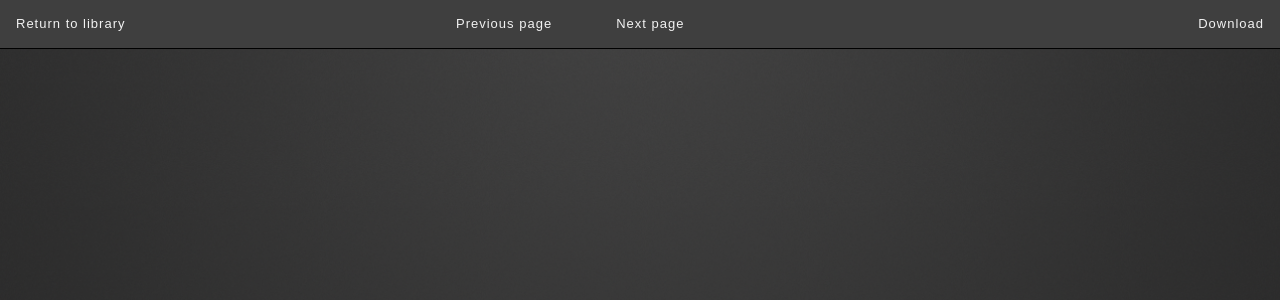
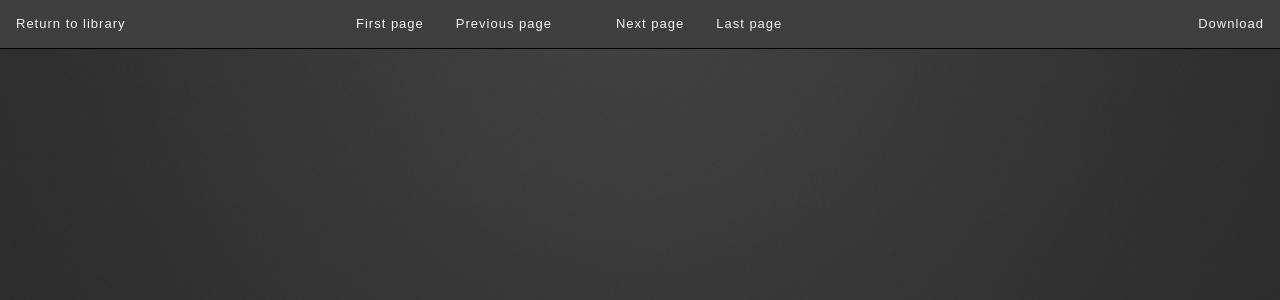
Before and after one commit to DamsRoxxx/StriPy, a Python web app: template templates/reader.html in a window 1280 px wide. Shown: the top 300 px of the page. Run offline with Jinja, Linux system fonts and the light colour scheme; the template is opened without the code that fills it, so the values that code supplies are empty; some web fonts are replaced.

Commit message:
First and last page buttons

```diff
--- a/css/reader.css
+++ b/css/reader.css
@@ -102,7 +102,7 @@ margin-left: 2em;
 
 #menu-center {
 	margin:0 auto;
-	width: 400px;
+	width: 600px;
 }
 
 #menu-right {
--- a/templates/reader.html
+++ b/templates/reader.html
@@ -29,10 +29,26 @@
 			contextShown = false;
 		}
 
+		function FirstPage() {
+			console.log("FirstPage()");
+			if( CurrentPage != 0){
+				CurrentPage = 0;
+				RefreshCurrentPage();
+			}
+		};
+
 		function PreviousPage() {
 			console.log("PreviousPage()");
 			if( CurrentPage > 0){
 				CurrentPage--;
+				RefreshCurrentPage();
+			}
+		};
+
+		function LastPage() {
+			console.log("LastPage()");
+			if( CurrentPage != (PageCount - 1)){
+				CurrentPage = (PageCount - 1);
 				RefreshCurrentPage();
 			}
 		};
@@ -88,9 +104,11 @@
 					<a href="{{ '/download/' ~ id }}">Download</a>
 				</div>
 				<div id="menu-center">
+					<a href="javascript:void(0)" onclick="FirstPage()">First page</a>
 					<a href="javascript:void(0)" onclick="PreviousPage()">Previous page</a>
 					<p id="context"></p>
 					<a href="javascript:void(0)" onclick="NextPage()">Next page</a>
+					<a href="javascript:void(0)" onclick="LastPage()">Last page</a>
 				</div>
 			</div>
 			<div id="content">
```
